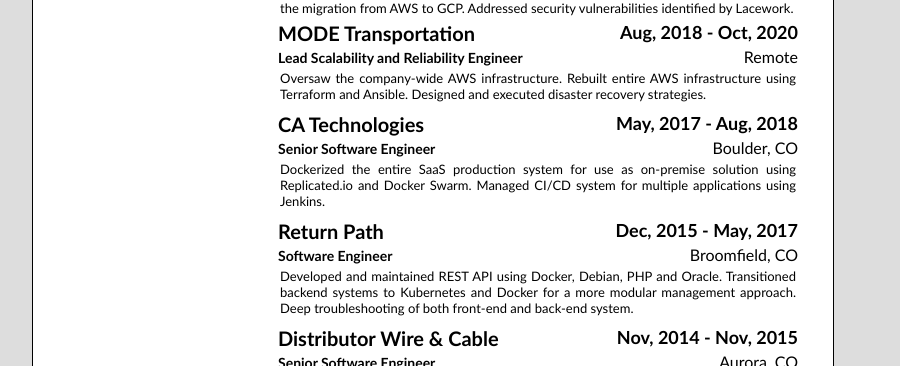
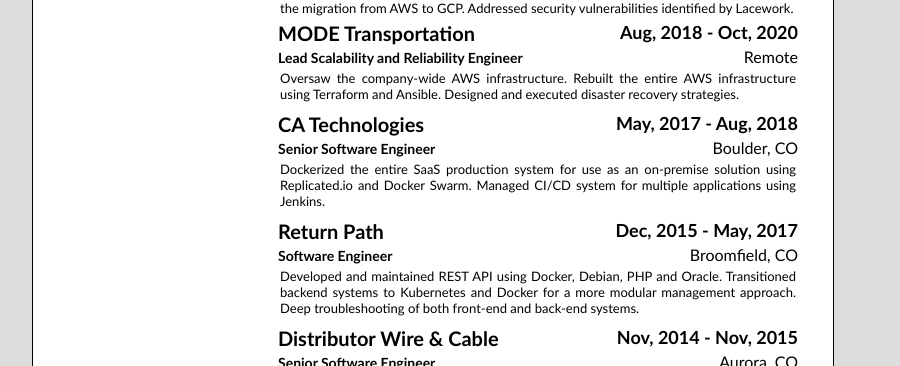
Before and after one commit to skrtich/henry, a plain HTML site: page index.html in a window 1280 px wide. Shown: the part 369-735 px from the top of the page, without its empty margins (207-1107 px from the left). Drawn offline with nearby package versions, Linux system fonts and the light colour scheme; some packages are replaced by stand-ins of ours; a script that the page names is missing.

Commit message:
fix some job desc

```diff
--- a/index.html
+++ b/index.html
@@ -428,7 +428,7 @@
                         </div>
                         <div class="clear desc">
                             Oversaw the company-wide AWS infrastructure.
-                            Rebuilt entire AWS infrastructure using Terraform and Ansible.
+                            Rebuilt the entire AWS infrastructure using Terraform and Ansible.
                             Designed and executed disaster recovery strategies.
                         </div>
                     </div>
@@ -443,7 +443,7 @@
                             <div class="loc">Boulder, CO</div>
                         </div>
                         <div class="clear desc">
-                            Dockerized the entire SaaS production system for use as on-premise
+                            Dockerized the entire SaaS production system for use as an on-premise
                             solution using Replicated.io and Docker Swarm.
                             Managed CI/CD system for multiple applications using Jenkins.
                         </div>
@@ -462,7 +462,7 @@
                             Developed and maintained REST API using Docker, Debian, PHP and
                             Oracle. Transitioned backend systems to Kubernetes and Docker for
                             a more modular management approach. Deep troubleshooting of
-                            both front-end and back-end system.
+                            both front-end and back-end systems.
                         </div>
                     </div>
                     <div class="job_padding"></div>
```
